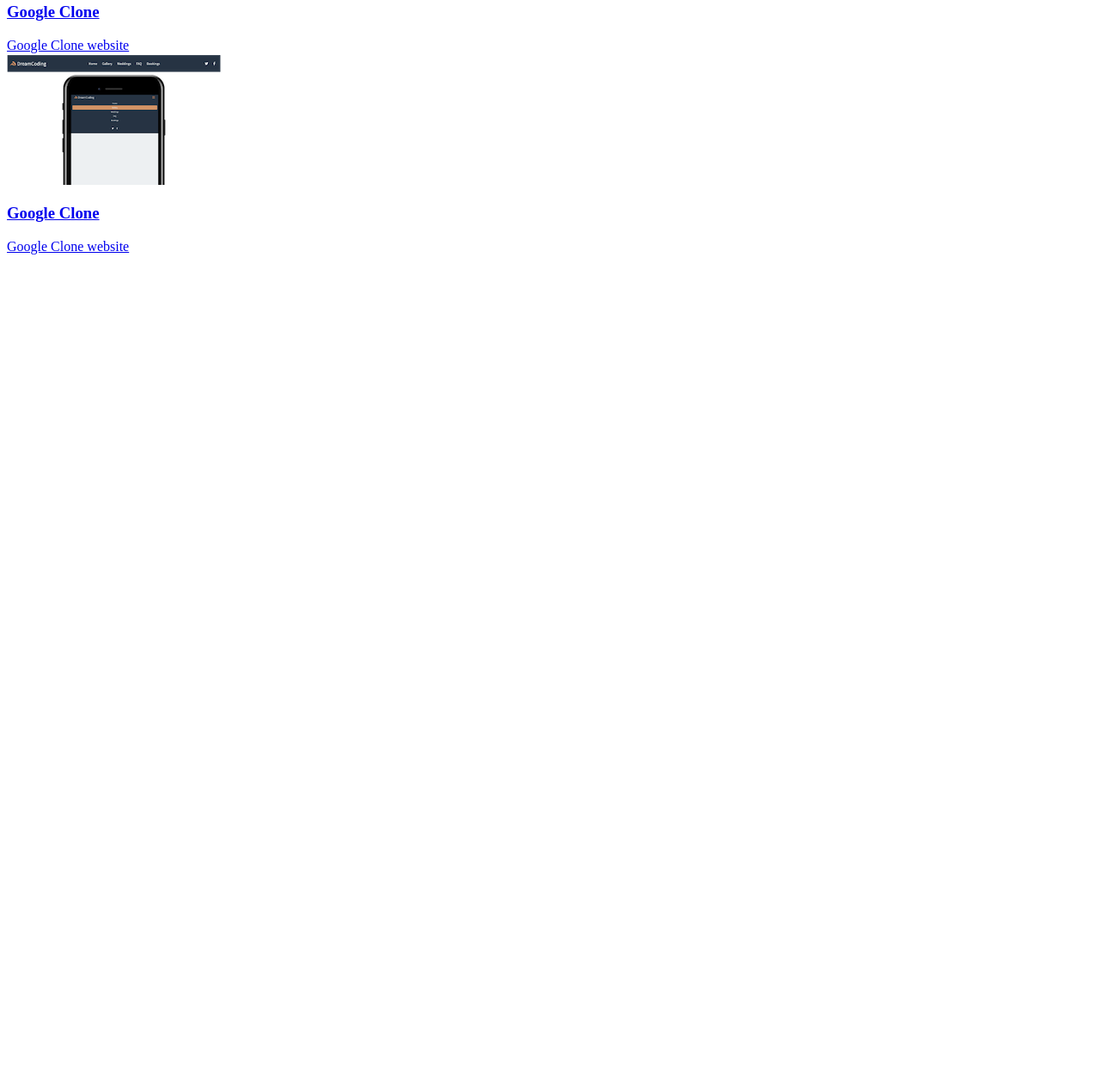
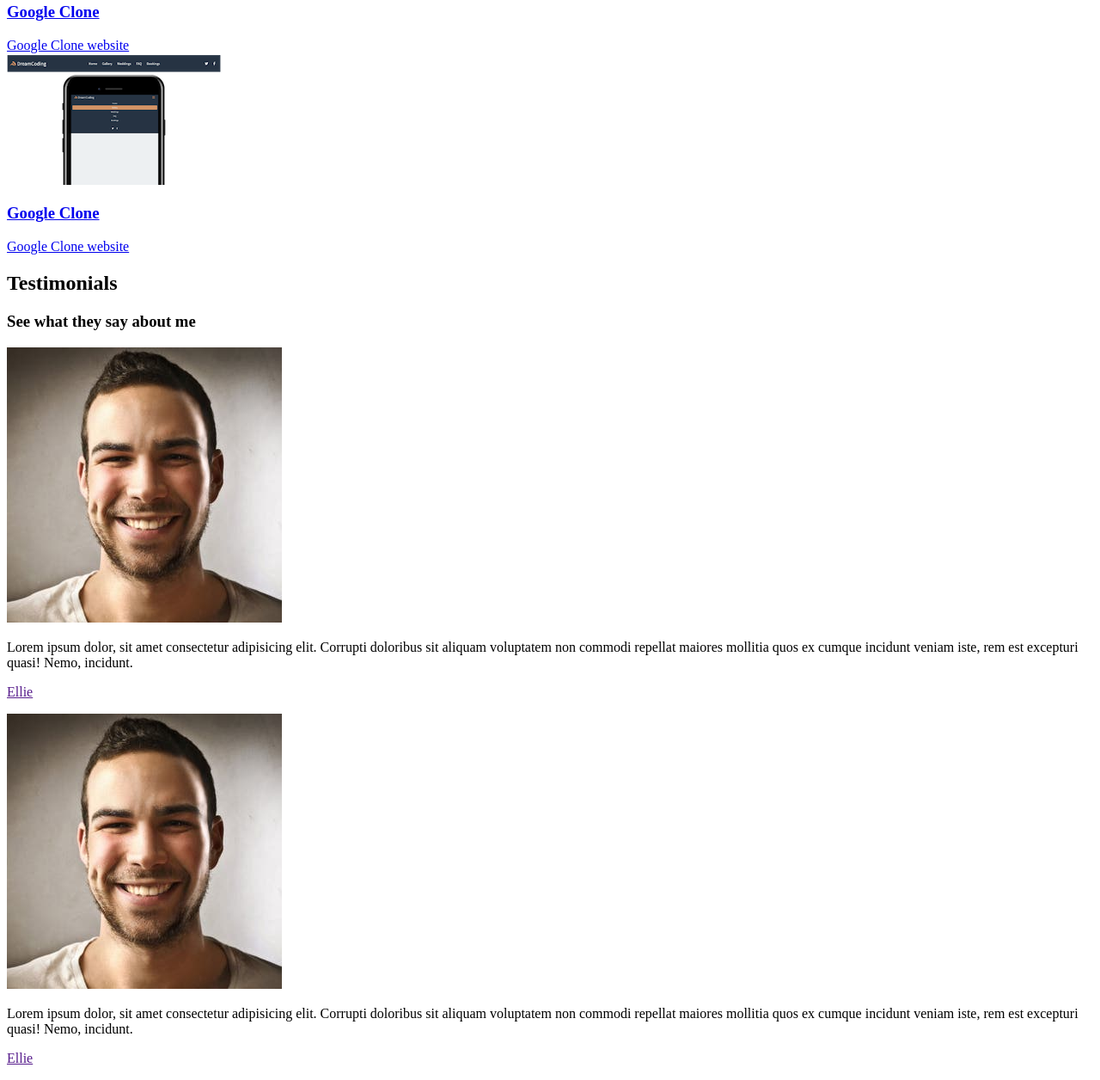
Before and after one commit to EomNamyoung/Portfolio, a plain HTML site: page index.html in a window 1280 px wide. Shown: the part 4439-5695 px from the top of the page at 86% size. Before the commit the page ends 4743 px from the top, so only its background shows below. Drawn offline with Linux system fonts and the light colour scheme.

Commit message:
HTML:Testimonials

```diff
--- a/index.html
+++ b/index.html
@@ -261,7 +261,36 @@
         </div>
     </section>
     <!-- Testimonials -->
-    <section id="testimonials"></section>
+    <section id="testimonials">
+        <h1>Testimonials</h1>
+        <h3>See what they say about me</h3>
+        <div class="tesmonials">
+            <div class="testimonial">
+                <img src="img/people1-200515-154332.jpeg"
+                alt="People"
+                class="testimonial__avatar">
+                <div class="testimonials__speech-bubble">
+                    <p>Lorem ipsum dolor, sit amet consectetur adipisicing elit.
+                        Corrupti doloribus sit aliquam voluptatem non commodi repellat maiores
+                        mollitia quos ex cumque incidunt veniam iste,
+                        rem est excepturi quasi! Nemo, incidunt.</p>
+                    <p class="name"><a href="">Ellie</a></p>
+                </div>
+            </div>
+            <div class="testimonial">
+                <img src="img/people1-200515-154332.jpeg"
+                alt="People"
+                class="testimonial__avatar">
+                <div class="testimonials__speech-bubble">
+                    <p>Lorem ipsum dolor, sit amet consectetur adipisicing elit.
+                        Corrupti doloribus sit aliquam voluptatem non commodi repellat maiores
+                        mollitia quos ex cumque incidunt veniam iste,
+                        rem est excepturi quasi! Nemo, incidunt.</p>
+                    <p class="name"><a href="">Ellie</a></p>
+                </div>
+            </div>
+        </div>
+    </section>
     <!-- Contact -->
     <section id="contact"></section>
 </body>
```
Also changed, not shown: img/people1-200515-154332.jpeg (added).
